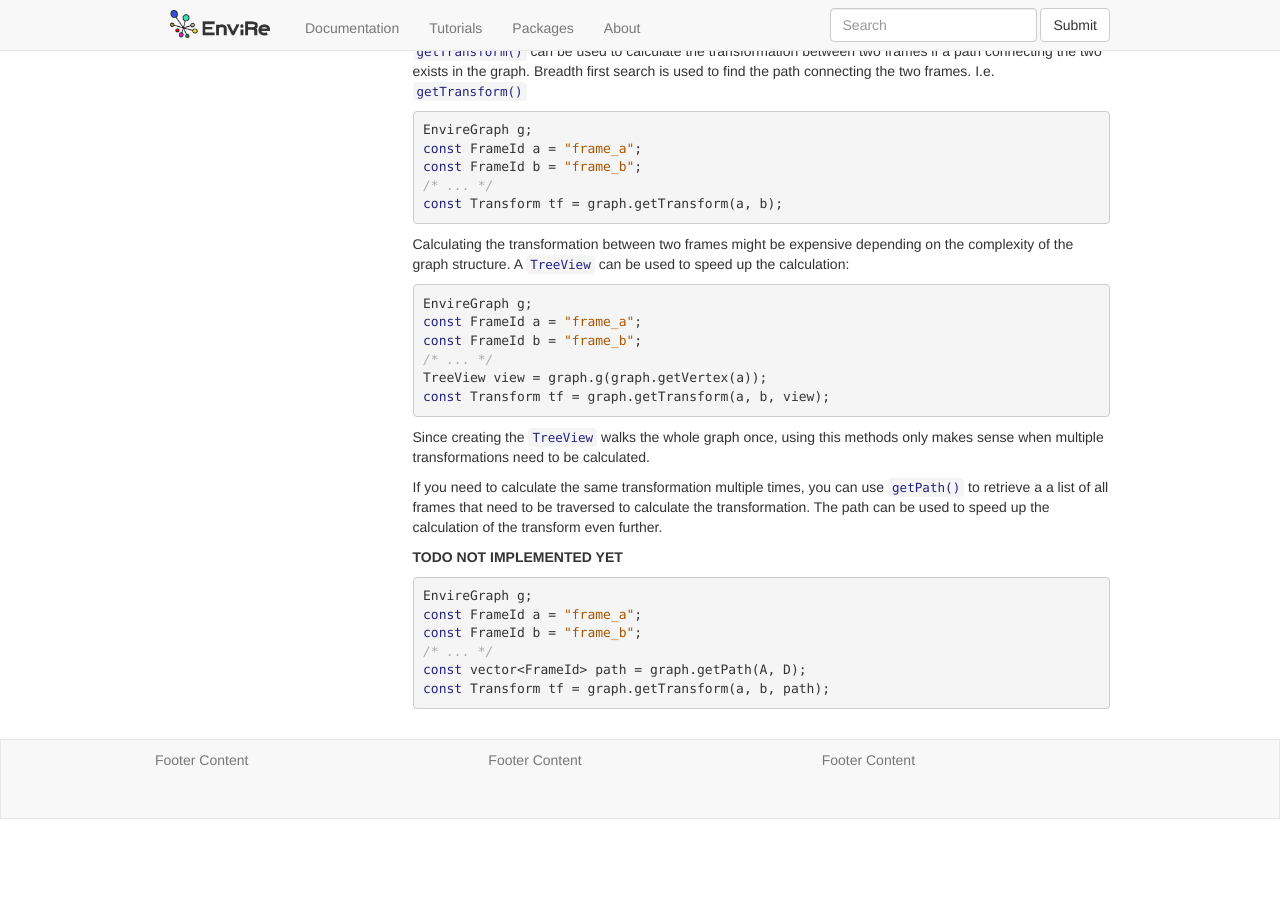
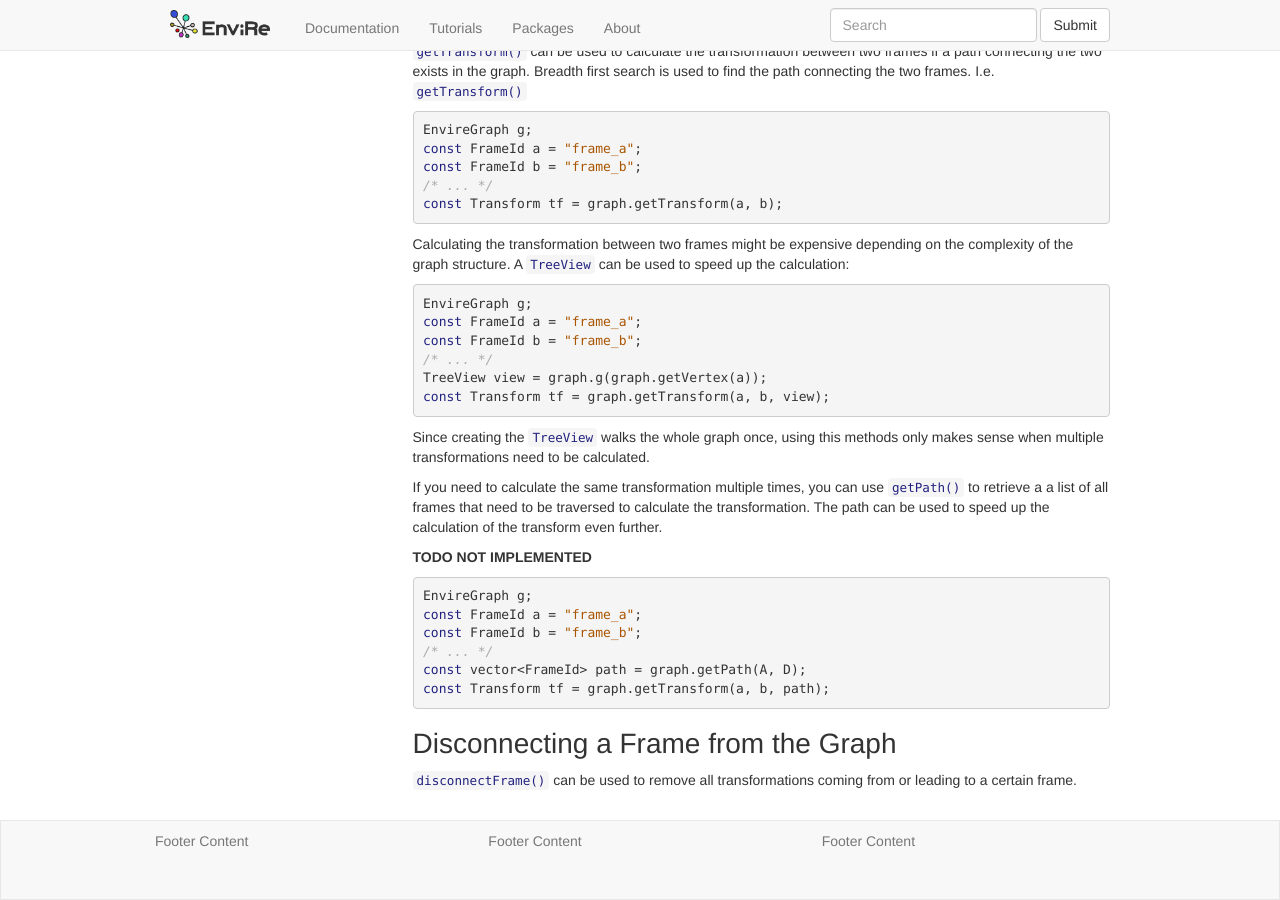
Before and after one commit to envire/envire.github.io, a Jekyll site: the page built from tutorials/tutorial_basic_envire_graph_transforms.md, in a window 1280 px wide and 900 px high, scrolled down 883 px. Built offline with Jekyll 4.4.1, drawn with Linux system fonts in a browser that asks for light colours; nearby versions of some CDN libraries; before the commit the page ends 1702 px from its top, so only the background shows below that.

Commit message:
graph tutorials

````diff
--- a/tutorials/tutorial_basic_envire_graph_transforms.md
+++ b/tutorials/tutorial_basic_envire_graph_transforms.md
@@ -72,7 +72,7 @@ use ``getPath()`` to retrieve a a list of all frames that need to be traversed
 to calculate the transformation. The path can be used to speed up the calculation
 of the transform even further.
 
-**TODO NOT IMPLEMENTED YET**
+**TODO NOT IMPLEMENTED**
 
 ```cpp
 EnvireGraph g;
@@ -82,3 +82,7 @@ const FrameId b = "frame_b";
 const vector<FrameId> path = graph.getPath(A, D);
 const Transform tf = graph.getTransform(a, b, path);
 ```
+
+## Disconnecting a Frame from the Graph
+``disconnectFrame()`` can be used to remove all transformations coming from
+or leading to a certain frame.
````
Also changed, not shown: tutorials/tutorial_basic_envire_graph_frames.md (+4 -2 lines).
